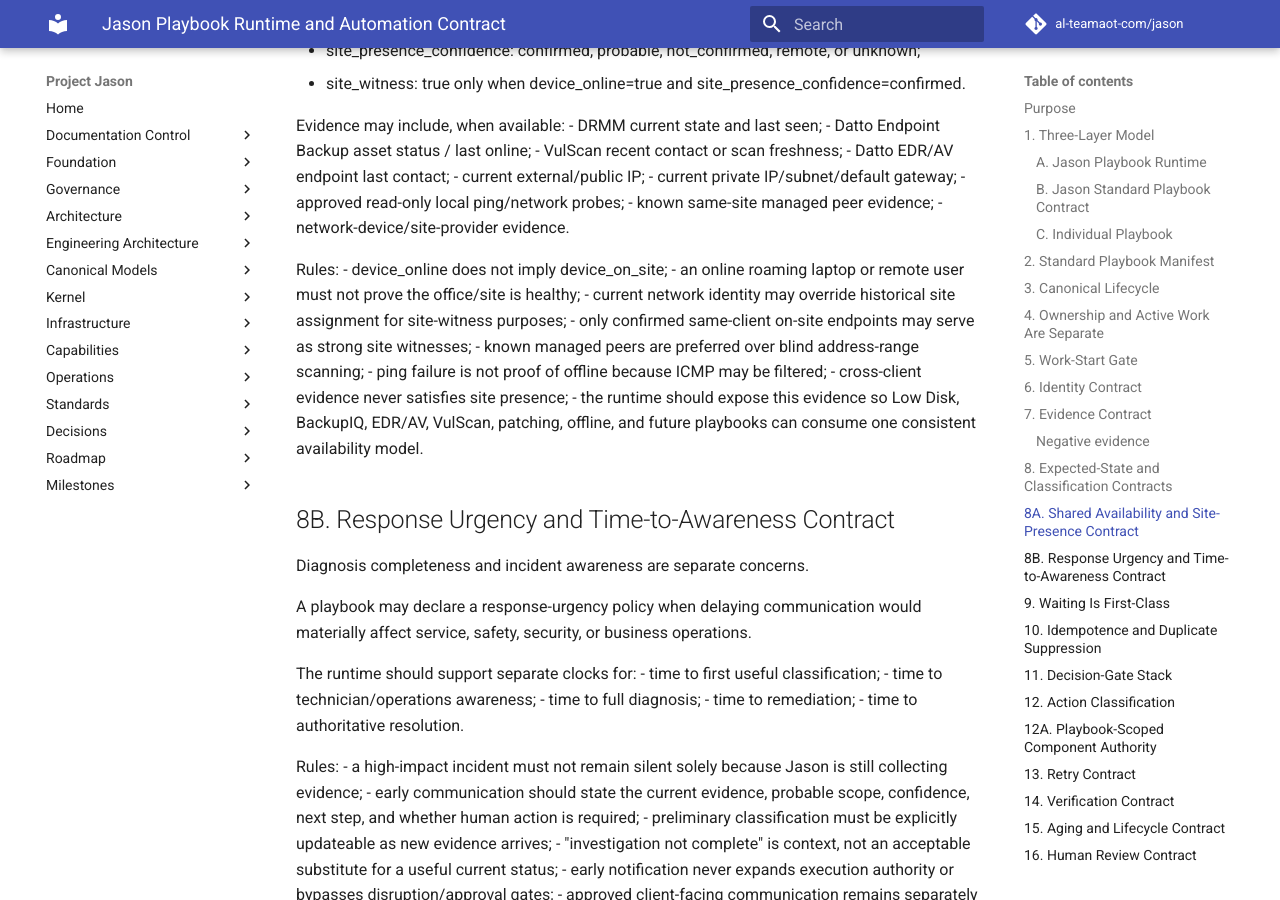
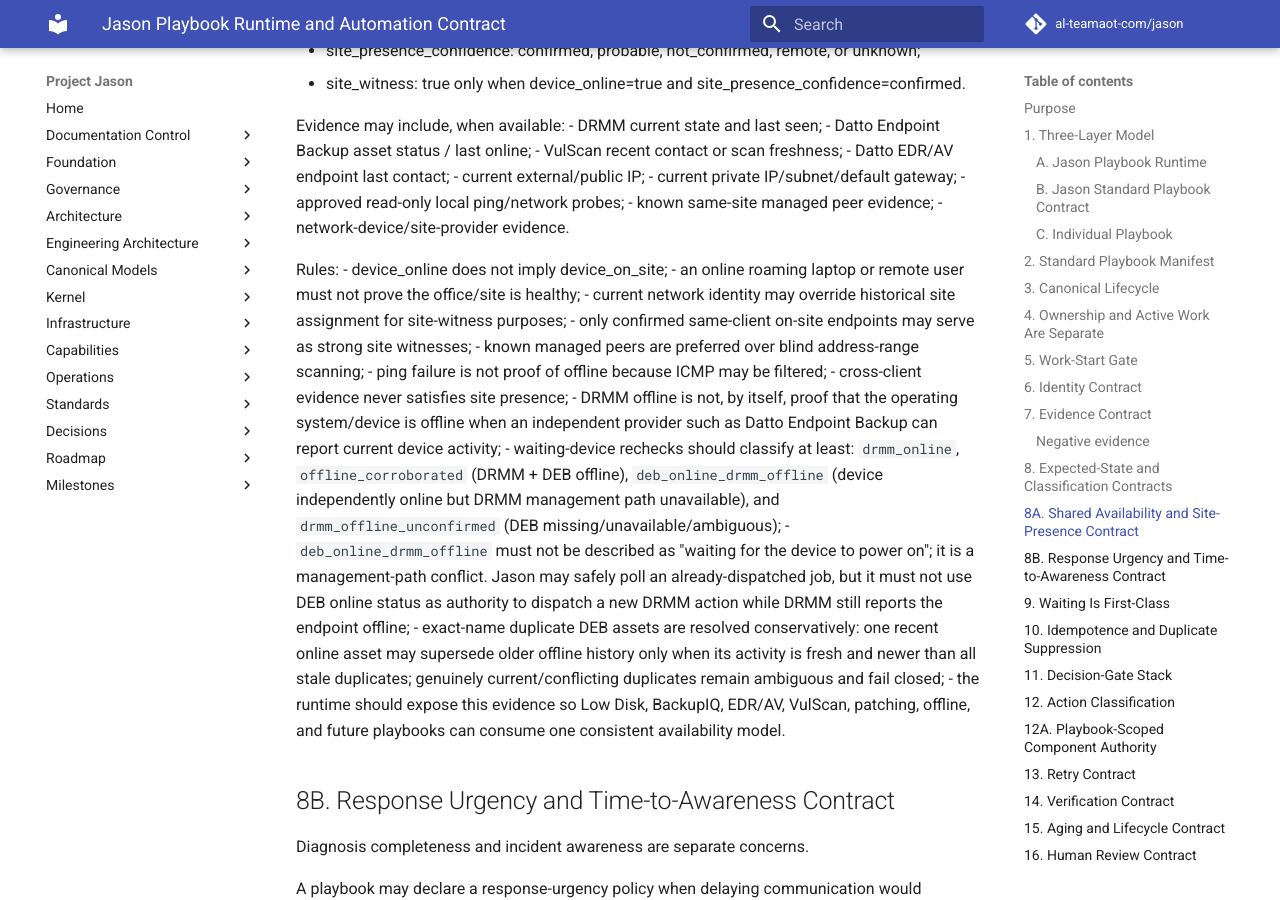
Before and after one commit to al-teamaot-com/jason, an MkDocs documentation site: the page built from docs/playbooks/Jason-Playbook-Runtime-Automation-Contract.md, in a window 1280 px wide and 900 px high, scrolled down 7422 px. Built offline with MkDocs 1.6.1 and Material for MkDocs 9.7.7, drawn with Linux system fonts in a browser that asks for light colours; comment, search, counter and statistics services are not loaded.

Commit message:
Define DEB corroboration for waiting-device availability

```diff
--- a/docs/playbooks/Jason-Playbook-Runtime-Automation-Contract.md
+++ b/docs/playbooks/Jason-Playbook-Runtime-Automation-Contract.md
@@ -306,6 +306,10 @@ Rules:
 - known managed peers are preferred over blind address-range scanning;
 - ping failure is not proof of offline because ICMP may be filtered;
 - cross-client evidence never satisfies site presence;
+- DRMM offline is not, by itself, proof that the operating system/device is offline when an independent provider such as Datto Endpoint Backup can report current device activity;
+- waiting-device rechecks should classify at least: `drmm_online`, `offline_corroborated` (DRMM + DEB offline), `deb_online_drmm_offline` (device independently online but DRMM management path unavailable), and `drmm_offline_unconfirmed` (DEB missing/unavailable/ambiguous);
+- `deb_online_drmm_offline` must not be described as "waiting for the device to power on"; it is a management-path conflict. Jason may safely poll an already-dispatched job, but it must not use DEB online status as authority to dispatch a new DRMM action while DRMM still reports the endpoint offline;
+- exact-name duplicate DEB assets are resolved conservatively: one recent online asset may supersede older offline history only when its activity is fresh and newer than all stale duplicates; genuinely current/conflicting duplicates remain ambiguous and fail closed;
 - the runtime should expose this evidence so Low Disk, BackupIQ, EDR/AV, VulScan, patching, offline, and future playbooks can consume one consistent availability model.
 
 ## 8B. Response Urgency and Time-to-Awareness Contract
```
